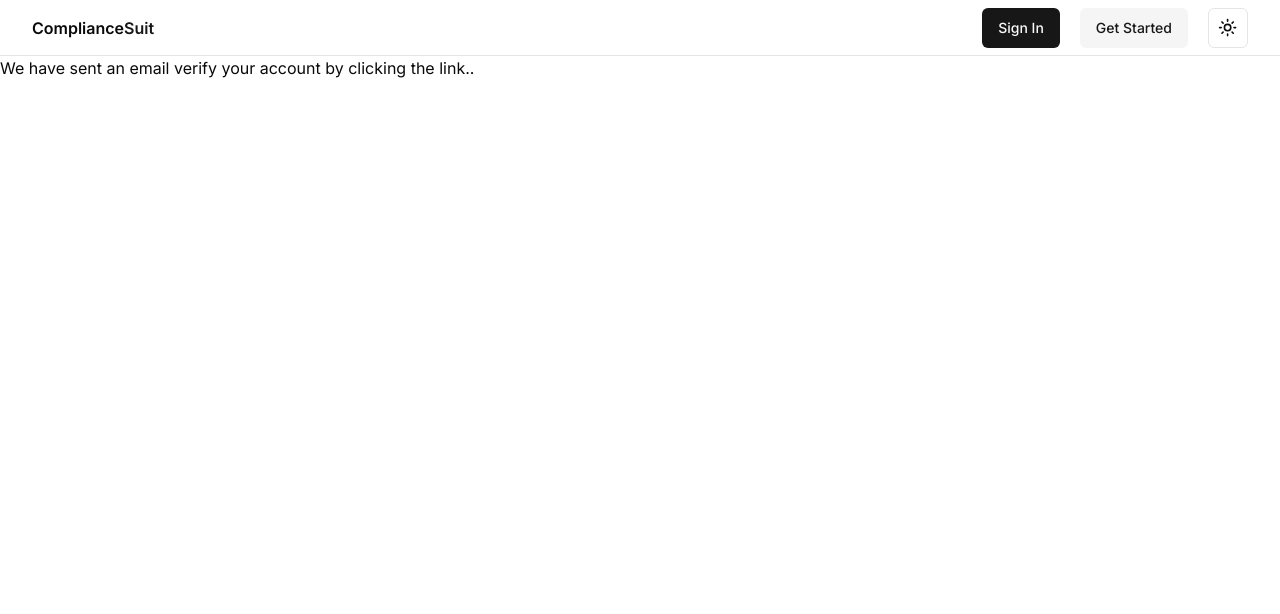
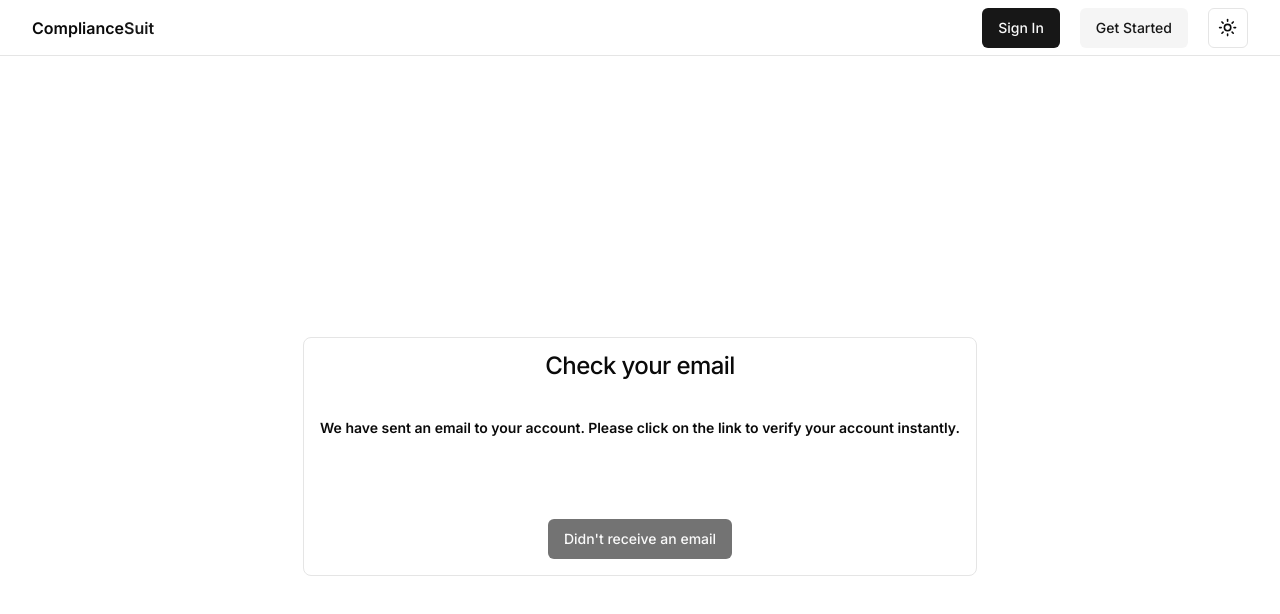
Before and after one commit to tasshamjit/Compliance-Suit, a Next.js app: page /register/successPage in a window 1280 px wide. Shown: the top 614 px of the page. Built offline with nearby package versions, Linux system fonts and the light colour scheme.

Commit message:
UI improved at registration successPage

```diff
--- a/package.json
+++ b/package.json
@@ -30,6 +30,7 @@
     "class-variance-authority": "^0.7.0",
     "clsx": "^2.1.1",
     "formik": "^2.4.6",
+    "framer-motion": "^11.3.30",
     "jwt-decode": "^4.0.0",
     "lucide-react": "^0.395.0",
     "next": "14.2.4",
--- a/src/app/register/successPage/page.tsx
+++ b/src/app/register/successPage/page.tsx
@@ -1,11 +1,57 @@
-import React from 'react'
+"use client";
+import React, { useEffect, useState } from "react";
+import { motion } from "framer-motion";
+import { Alert, AlertDescription, AlertTitle } from "@/components/ui/alert";
+import { Button } from "@/components/ui/button";
 
-const page = () => {
+const Page = () => {
+  // State to ensure client-side rendering
+  const [isClient, setIsClient] = useState(false);
+
+  useEffect(() => {
+    // Set the state to true after component mounts
+    setIsClient(true);
+  }, []);
+
+  if (!isClient) {
+    // Render nothing or a placeholder on the server side
+    return null;
+  }
+
   return (
-    <div>
-      <p>We have sent an email verify your account by clicking the link..</p>
-    </div>
-  )
-}
+    <motion.div
+      initial={{ opacity: 0, y: 50 }}
+      animate={{ opacity: 1, y: 0 }}
+      transition={{ duration: 1, ease: "easeOut" }}
+      style={{
+        display: "flex",
+        alignItems: "center",
+        justifyContent: "center",
+        height: "100vh",
+        background: "#fffff",
+        color: "#fff",
+        textAlign: "center",
+        padding: "20px",
+        borderRadius: "10px",
+      }}
+    >
+      <motion.p
+        initial={{ opacity: 0 }}
+        animate={{ opacity: 1 }}
+        transition={{ delay: 0.5, duration: 2 }}
+        style={{ fontSize: "1.5rem" }}
+      >
+        <Alert>
+          <AlertTitle className="mb-10">Check your email</AlertTitle>
+          <AlertDescription className="mb-20 font-semibold">
+            We have sent an email to your account. Please click on the link to verify your
+            account instantly.
+          </AlertDescription>
+          <Button className="bg-neutral-500">Didn't receive an email</Button>
+        </Alert>
+      </motion.p>
+    </motion.div>
+  );
+};
 
-export default page
+export default Page;
```
Also changed, not shown: 1 other file (tests, documents, lock files or other folders).
